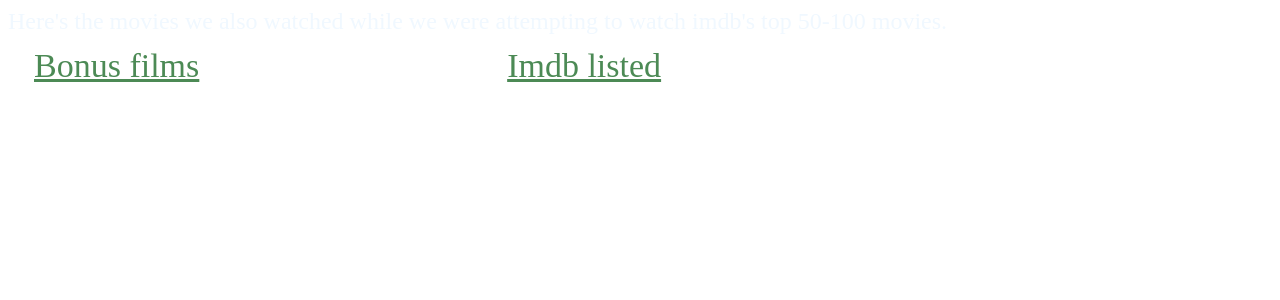
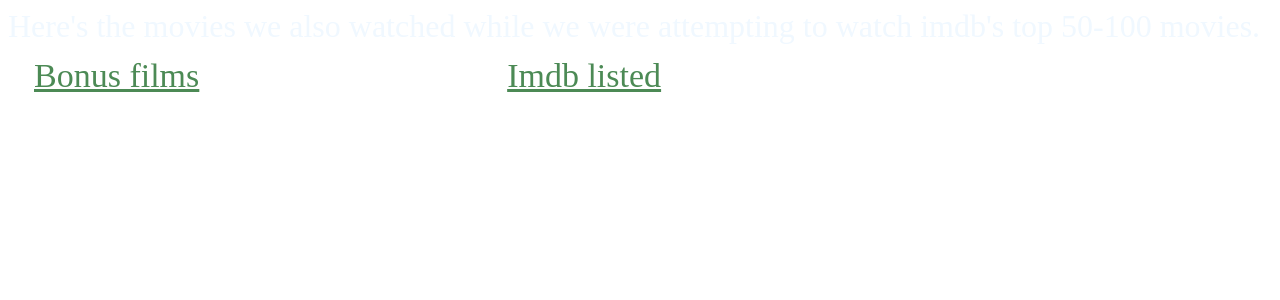
Before and after one commit to JohnStricker/m250fc, a Svelte app: page / in a window 1280 px wide. Shown: the top 300 px of the page. Built offline with nearby package versions, Linux system fonts and the light colour scheme; the HTML template or start-up script is replaced by a standard one.

Commit message:
overflow?

```diff
--- a/src/App.svelte
+++ b/src/App.svelte
@@ -1,10 +1,9 @@
 <script lang="ts">
-	import podcasts from "./data";
 	import data from "./data";
 	import PodcastDisplay from "./podcastDisplay.svelte";
 </script>
 
-<div class="content">
+<div class="last-50-content">
 	<div class="main-title">
 		Here's the movies we also watched while we were attempting to watch
 		imdb's top 50-100 movies.
@@ -31,7 +30,7 @@
 
 <style>
 	.main-title {
-		font-size: 24px;
+		font-size: 32px;
 	}
 	.details {
 		font-size: medium;
@@ -55,9 +54,10 @@
 		display: flex;
 		flex-direction: column;
 	}
-	.content {
+	.last-50-content {
 		display: flex;
 		flex-direction: column;
 		color: aliceblue;
+		overflow-y: scroll;
 	}
 </style>
```
Also changed, not shown: 3 other files (tests, documents, lock files or other folders).
